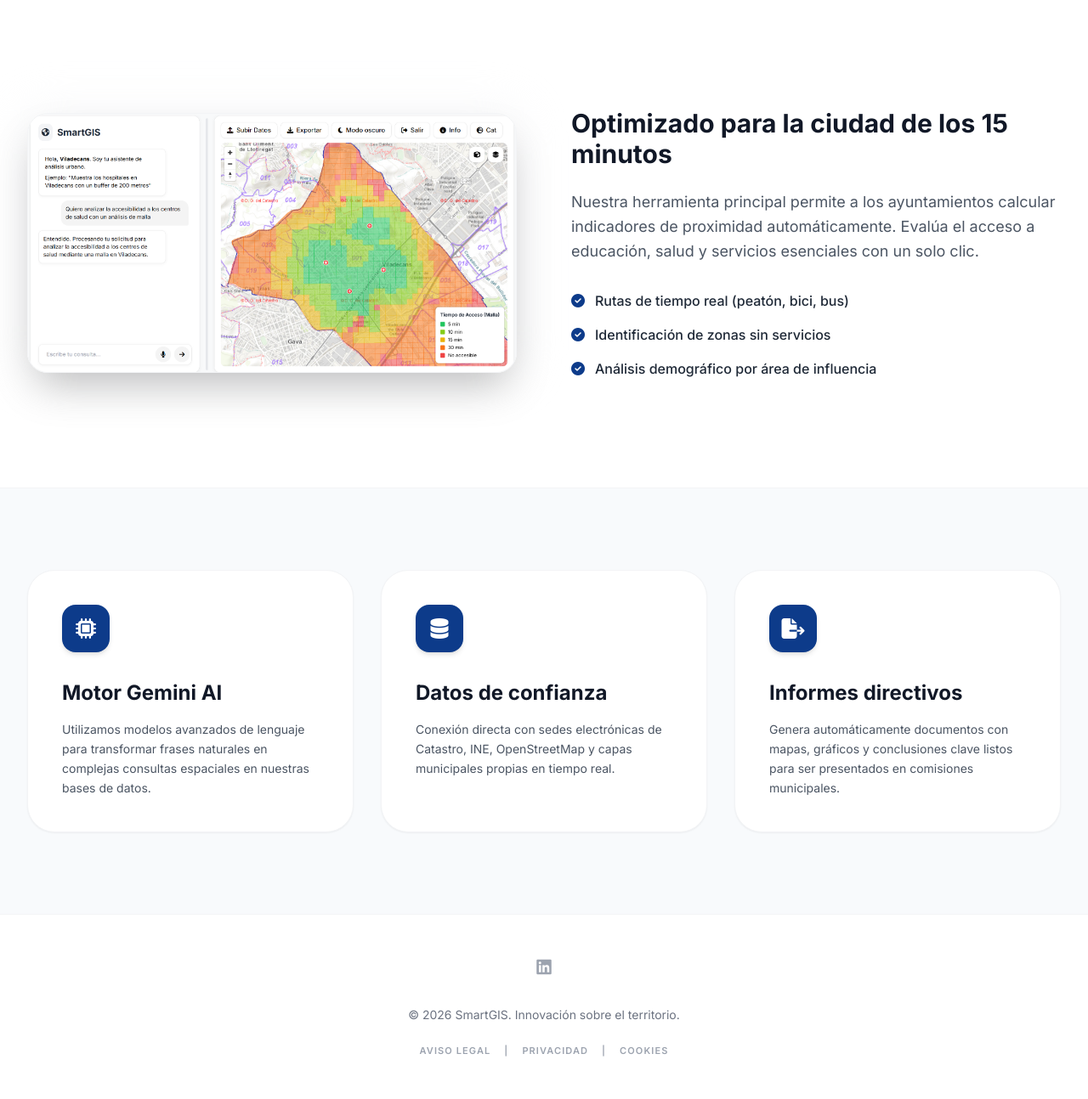
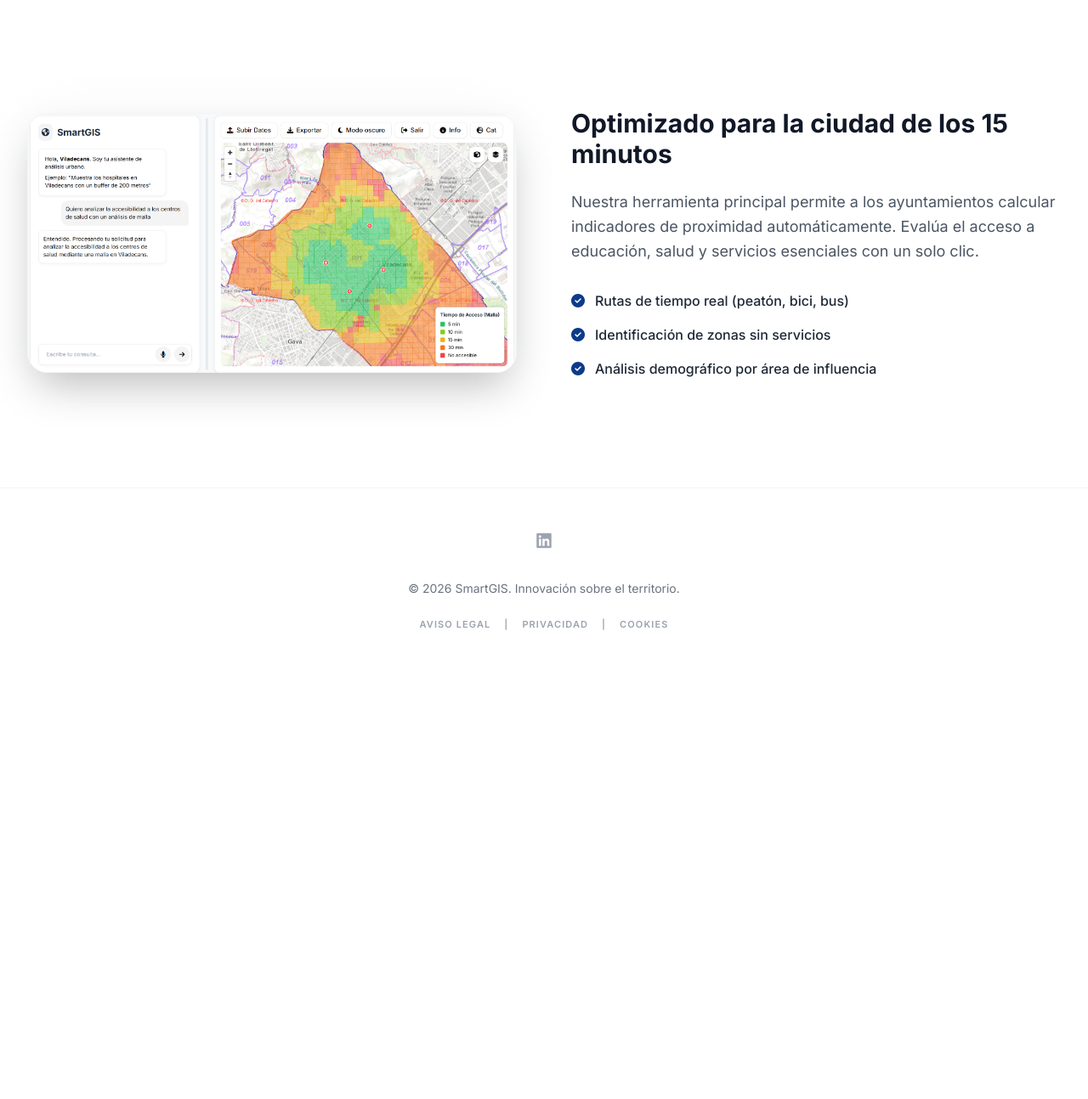
Before and after one commit to smartgiscat/landing, a Flask app: page /producto in a window 1280 px wide. Shown: the part 892-2186 px from the top of the page at 85% size. After the commit the page ends 1634 px from the top, so only its background shows below. Run offline with Flask 3, Linux system fonts and the light colour scheme; some libraries are stand-ins or nearby versions.

Commit message:
neteja producte

```diff
--- a/templates/producto.html
+++ b/templates/producto.html
@@ -156,41 +156,6 @@
         </div>
     </section>
 
-    <section class="py-24 bg-slate-50 border-t border-gray-100">
-        <div class="max-w-7xl mx-auto px-4 sm:px-6 lg:px-8">
-            <div class="grid md:grid-cols-3 gap-8">
-                <div class="bg-white p-10 rounded-[2rem] border border-gray-100 shadow-sm hover:shadow-xl transition-all duration-300">
-                    <div class="w-14 h-14 bg-accent text-white rounded-2xl flex items-center justify-center mb-8 shadow-md">
-                        <i class="fas fa-microchip text-2xl"></i>
-                    </div>
-                    <h3 class="text-2xl font-bold mb-4 text-gray-900">{{ t.card1_title }}</h3>
-                    <p class="text-gray-600 leading-relaxed text-sm">
-                        {{ t.card1_desc }}
-                    </p>
-                </div>
-
-                <div class="bg-white p-10 rounded-[2rem] border border-gray-100 shadow-sm hover:shadow-xl transition-all duration-300">
-                    <div class="w-14 h-14 bg-accent text-white rounded-2xl flex items-center justify-center mb-8 shadow-md">
-                        <i class="fas fa-database text-2xl"></i>
-                    </div>
-                    <h3 class="text-2xl font-bold mb-4 text-gray-900">{{ t.card2_title }}</h3>
-                    <p class="text-gray-600 leading-relaxed text-sm">
-                        {{ t.card2_desc }}
-                    </p>
-                </div>
-
-                <div class="bg-white p-10 rounded-[2rem] border border-gray-100 shadow-sm hover:shadow-xl transition-all duration-300">
-                    <div class="w-14 h-14 bg-accent text-white rounded-2xl flex items-center justify-center mb-8 shadow-md">
-                        <i class="fas fa-file-export text-2xl"></i>
-                    </div>
-                    <h3 class="text-2xl font-bold mb-4 text-gray-900">{{ t.card3_title }}</h3>
-                    <p class="text-gray-600 leading-relaxed text-sm">
-                        {{ t.card3_desc }}
-                    </p>
-                </div>
-            </div>
-        </div>
-    </section>
 
     <footer class="py-12 bg-white border-t border-gray-100">
         <div class="max-w-7xl mx-auto px-4 text-center">
--- a/translations.py
+++ b/translations.py
@@ -69,15 +69,8 @@ translations = {
             'feat_check1': 'Rutas de tiempo real (peatón, bici, bus)',
             'feat_check2': 'Identificación de zonas sin servicios',
             'feat_check3': 'Análisis demográfico por área de influencia',
-            'card1_title': 'Motor Gemini AI',
-            'card1_desc': 'Utilizamos modelos avanzados de lenguaje para transformar frases naturales en complejas consultas espaciales en nuestras bases de datos.',
-            'card2_title': 'Datos de confianza',
-            'card2_desc': 'Conexión directa con sedes electrónicas de Catastro, INE, OpenStreetMap y capas municipales propias en tiempo real.',
-            'card3_title': 'Informes directivos',
-            'card3_desc': 'Genera automáticamente documentos con mapas, gráficos y conclusiones clave listos para ser presentados en comisiones municipales.'
         },
         'home': {
-            # TEXTOS DE LA HOME ACTUALIZADOS Y DIRECTOS AL GRANO
             'hero_title_1': 'Inventaría, analiza, planifica',
             'hero_desc': 'En un mismo sitio, con inteligencia artificial.',
             'hero_btn_demo': 'Empezar ahora',
@@ -163,12 +156,6 @@ translations = {
             'feat_check1': 'Rutes de temps real (vianant, bici, bus)',
             'feat_check2': 'Identificació de zones sense serveis',
             'feat_check3': 'Anàlisi demogràfica per àrea d\'influència',
-            'card1_title': 'Motor Gemini AI',
-            'card1_desc': 'Utilitzem models avançats de llenguatge per transformar frases naturals en complexes consultes espacials a les nostres bases de dades.',
-            'card2_title': 'Dades de confiança',
-            'card2_desc': 'Connexió directa amb seus electròniques de Cadastre, INE, OpenStreetMap i capes municipals pròpies en temps real.',
-            'card3_title': 'Informes directius',
-            'card3_desc': 'Genera automàticament documents amb mapes, gràfics i conclusions clau llestos per ser presentats en comissions municipals.'
         },
         'home': {
             'hero_title_1': 'Inventaria, analitza, planifica',
```
Also changed, not shown: 1 other file.
